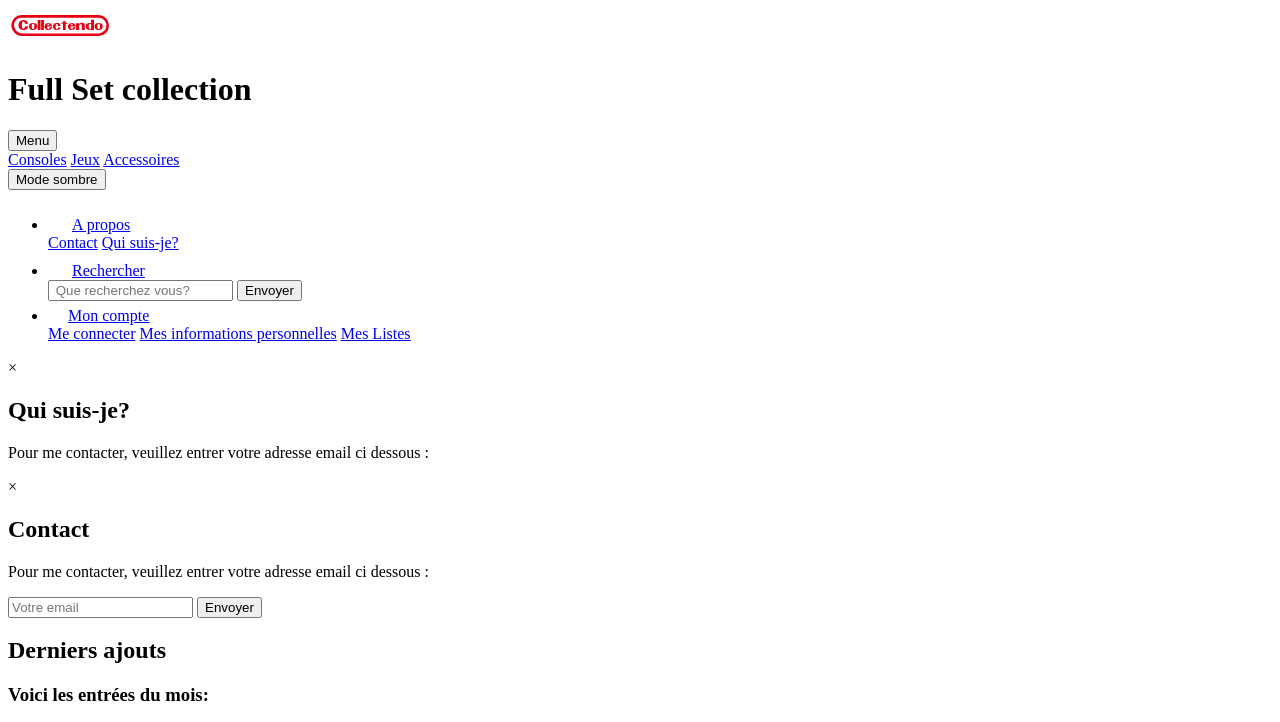
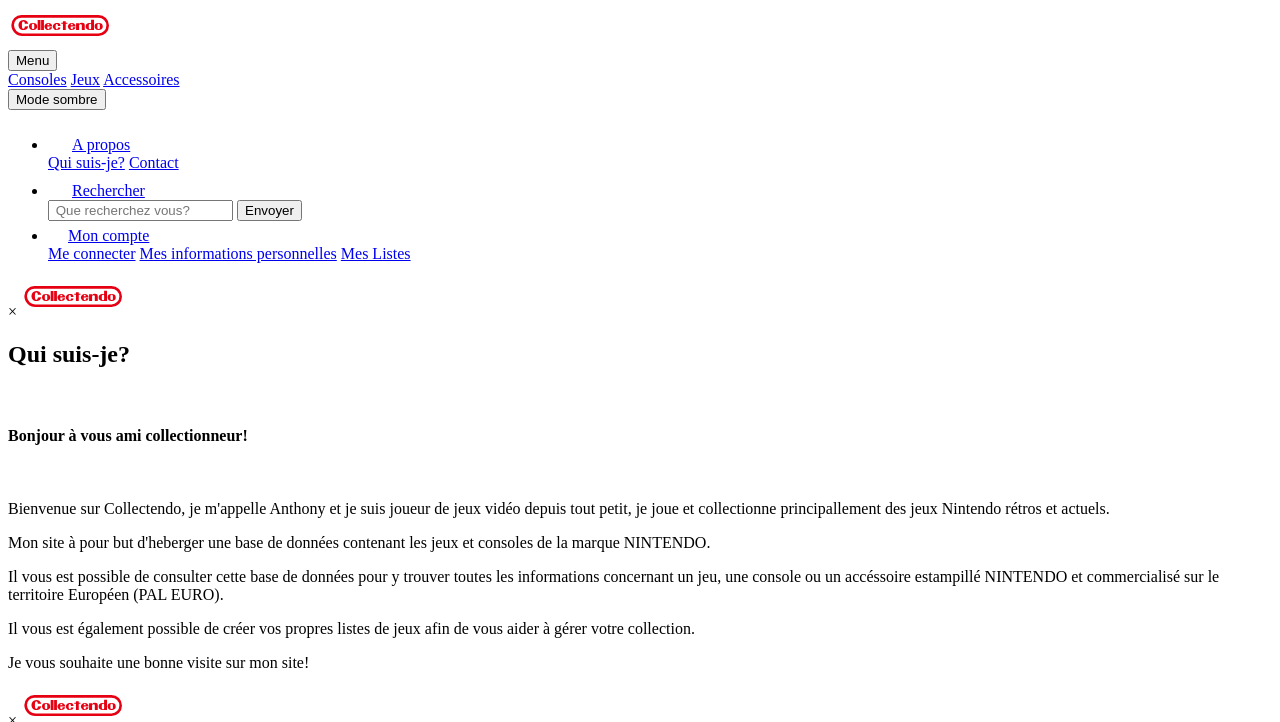
Before and after one commit to Anthony0486/Collectendo, a PHP site: page / in a window 1280 px wide. Shown: the top 722 px of the page. Run offline with PHP 8.4, Linux system fonts and the light colour scheme.

Commit message:
Update modals and improve form styling
Enhanced the content and layout of the 'Qui suis-je?' and 'Contact' modals in index.html, adding more descriptive text and logo images. Improved the styling of input and submit buttons in modals, dropdowns, and footer forms in style.css for better consistency and user experience. Minor JavaScript formatting update in main.js.

```diff
--- a/index.html
+++ b/index.html
@@ -9,7 +9,7 @@
       <!-- HEADER -->
     <div class="logo">
       <img src="./public/Assets/logo-red.svg" alt="logoRouge">
-      <h1>Full Set collection</h1>
+      <!-- <h1>Full Set collection</h1>/texte sous le logo à valider/ -->
     </div>
     <nav class="navbar">
       <!--DROPDOWN MENU PRINCIPAL-->
@@ -32,8 +32,8 @@
             <a id="menuBtn1" class="aPropos" href="#" alt="lienAPropos">
             <img alt="aproposlogo" src="./public/Assets/aproposbtnWHITE.svg" alt="lienAPropos">A propos</a>
           <div id="myDropDown1" class="dropdownContent">
+            <a class="lienquisuisje" href="#">Qui suis-je?</a>
             <a class="lienContact" href="#">Contact</a>
-            <a class="lienquisuisje" href="#">Qui suis-je?</a>
           </div>
         </div>
         </li>
@@ -64,9 +64,15 @@
     <div id="myModal1" class="modal">
       <div class="modal-content">
         <span class="close1">&times;</span>
-          <h2>Qui suis-je?</h2>
+        <img src="./public/Assets/logo-red.svg" alt="logoRouge">
+          <h2>Qui suis-je?</h2><br>
     <div class="modal-body">
-      <p>Pour me contacter, veuillez entrer votre adresse email ci dessous :</p>
+      <h4>Bonjour à vous ami collectionneur!</h4><br>
+      <p>Bienvenue sur Collectendo, je m'appelle Anthony et je suis joueur de jeux vidéo depuis tout petit, je joue et collectionne principallement des jeux Nintendo rétros et actuels.</p>
+      <p>Mon site à pour but d'heberger une base de données contenant les jeux et consoles de la marque NINTENDO.</p>
+      <p>Il vous est possible de consulter cette base de données pour y trouver toutes les informations concernant un jeu, une console ou un accéssoire estampillé NINTENDO et commercialisé sur le territoire Européen (PAL EURO).</p>
+      <p>Il vous est également possible de créer vos propres listes de jeux afin de vous aider à gérer votre collection.</p>
+      <p>Je vous souhaite une bonne visite sur mon site!</p>
     </div>
     <div class="modal-footer">
     </div>
@@ -76,10 +82,12 @@
     <div id="myModal" class="modal">
       <div class="modal-content">
         <span class="close">&times;</span>
-          <h2>Contact</h2>
+        <img src="./public/Assets/logo-red.svg" alt="logoRouge">
+          <h2>Me contacter</h2><br>
     <div class="modal-body">
-      <p>Pour me contacter, veuillez entrer votre adresse email ci dessous :</p>
-      <input class="inputMail" type="email" placeholder="Votre email">
+      <h4>Bonjour à vous ami collectionneur!</h4><br>
+      <p>Si vous souhaitez me contacter, veuillez entrer votre adresse email dans le champ ci dessous :</p><br>
+      <input class="inputMail" type="email" placeholder=" Votre email">
       <input class="btn-submit" type="submit" value="Envoyer">
     </div>
     <div class="modal-footer">
--- a/src/main.js
+++ b/src/main.js
@@ -1,4 +1,5 @@
 import './style.css'
+
 //VARIABLES
 const darkModeBtn = document.getElementById("darkModeBtn");
 const body = document.body;
--- a/src/style.css
+++ b/src/style.css
@@ -38,16 +38,15 @@ body.darkMode{ /*DARK MODE*/
 
 .logo{
   width: 100%;
-  height: 80%;
   display: grid;
 }
 
 .logo img{
-  margin-left: 20px;
+  left: 10px;
   width: 20%;
   }
 
-.logo h1{
+/* .logo h1{ /texte sous le logo à valider/
   height: 20px;
   margin-left: 5px;
   text-transform: uppercase;
@@ -125,19 +123,35 @@ body.darkMode{ /*DARK MODE*/
   display: block;
 }
 
+.dropDown .inputSearch{
+  font-size: 0.7em;
+  border-radius: 20px;
+  width: 97%;
+}
+.dropDown .btn-submit{
+  border-radius: 20px;
+  font-size: 1.3vh;
+  width: 35%;
+  background: var(--secondary-color);
+  color: var(--primary-color);
+}
+
+.dropDown .btn-submit:hover{
+  background: var(--hover-color);
+}
 
 /* MENUS NAVBAR -------------------------------------- */
 
-.navbar .dropdownContent{
+.navbar li .dropdownContent {
   right: 0px;
 }
-
 
 .navbar .dropdownContent a {
   color: var(--textMenu-color);
   text-decoration: none;
   font-size: 0.95em;
   padding: 12px 16px;
+  right: 0px;
 }
 
 .navbar .dropdownContent a:hover {
```
Also changed, not shown: other parts of src/style.css (+30 -7 lines).
